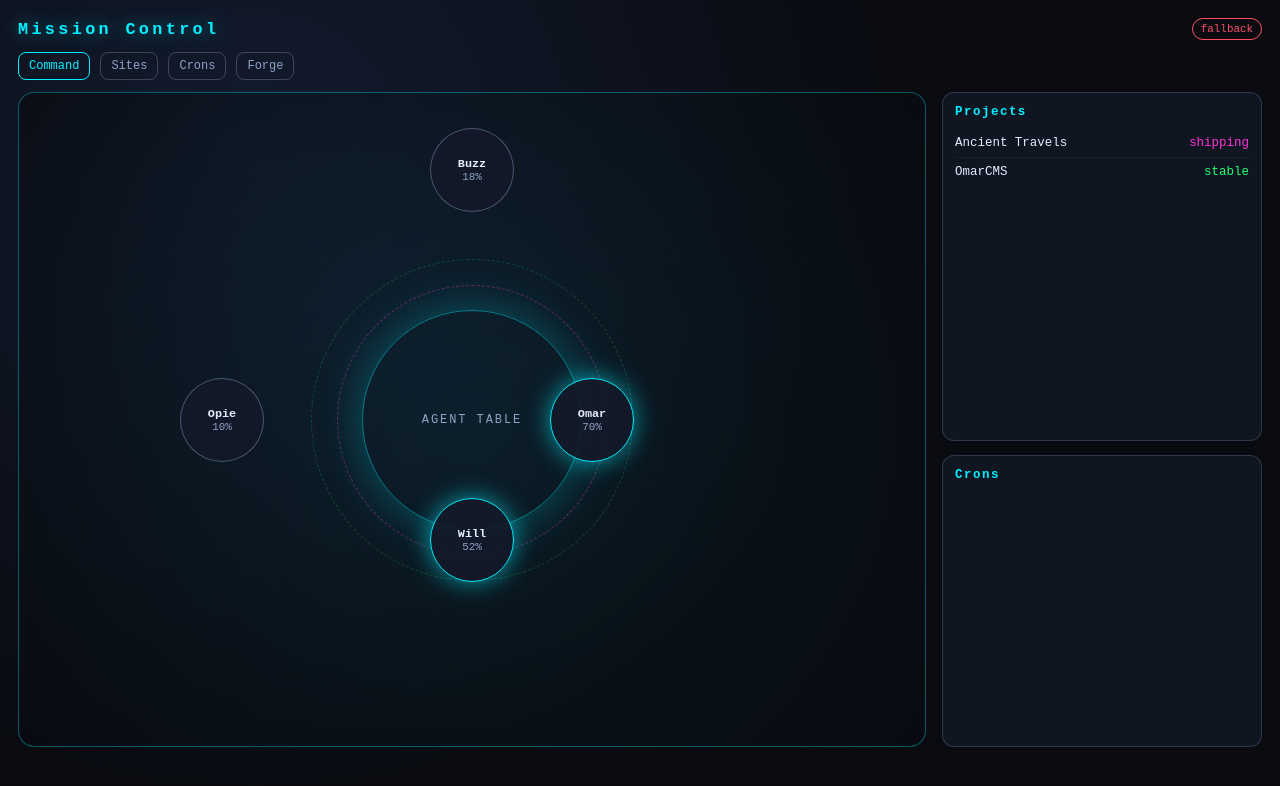
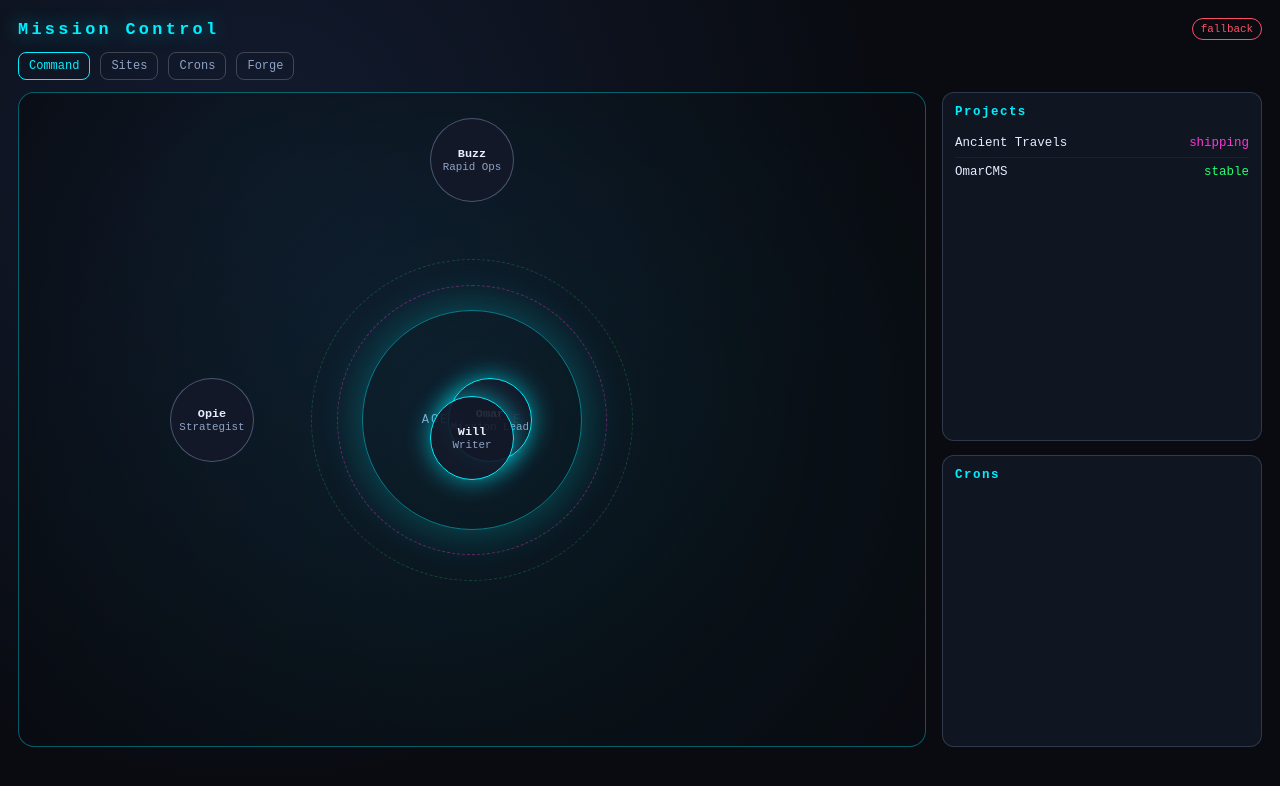
Before and after one commit to Syed7625/openclaw-opsdeck-core, a React (Vite) app: page / in a window 1280 px wide. Shown: the top 786 px of the page. Built offline with nearby package versions, Linux system fonts and the light colour scheme; no server answers.

Commit message:
fix: place only currently-used agents at table center

```diff
--- a/src/pages/CommandPage.tsx
+++ b/src/pages/CommandPage.tsx
@@ -1,19 +1,32 @@
 import { useMemo } from 'react'
 import { useOutletContext } from 'react-router-dom'
 import type { Overview } from '../types'
+
+function getRole(agentName: string) {
+  const n = agentName.toLowerCase()
+  if (n.includes('omar')) return 'Mission Lead'
+  if (n.includes('opus') || n.includes('opie')) return 'Strategist'
+  if (n.includes('sonnet') || n.includes('will')) return 'Writer'
+  if (n.includes('grok') || n.includes('elon')) return 'Builder'
+  if (n.includes('gemini') || n.includes('buzz')) return 'Rapid Ops'
+  if (n.includes('sage')) return 'Research'
+  if (n.includes('forge')) return 'Heavy Lift'
+  if (n.includes('kite')) return 'Generalist'
+  return 'Agent'
+}
 
 export default function CommandPage() {
   const data = useOutletContext<Overview>()
   const positioned = useMemo(() => data.agents.map((a, i) => {
     const angle = (i / Math.max(1, data.agents.length)) * Math.PI * 2
-    const r = a.state === 'active' ? 120 : a.state === 'error' ? 190 : 250
-    return { ...a, x: Math.cos(angle) * r, y: Math.sin(angle) * r }
+    const r = a.state === 'active' ? 18 : 260
+    return { ...a, role: getRole(a.name), x: Math.cos(angle) * r, y: Math.sin(angle) * r }
   }), [data.agents])
 
   return <div className="layout">
     <div className="table-wrap">
       <div className="table-core"><div className="ring" /><div className="ring ring-2" /><div className="label">AGENT TABLE</div></div>
-      {positioned.map(a => <div key={a.id} className={`agent ${a.state}`} style={{ transform: `translate(calc(-50% + ${a.x}px), calc(-50% + ${a.y}px))` }}><strong>{a.name}</strong><small>{a.load}%</small></div>)}
+      {positioned.map(a => <div key={a.id} className={`agent ${a.state}`} style={{ transform: `translate(calc(-50% + ${a.x}px), calc(-50% + ${a.y}px))` }}><strong>{a.name}</strong><small>{a.role}</small></div>)}
     </div>
     <aside className="sidepanel">
       <div className="panel"><h2>Projects</h2>{data.projects.map(p => <div className="row" key={p.name}><span>{p.name}</span><em className={p.status}>{p.status}</em></div>)}</div>
```
Also changed, not shown: 1 other file (tests, documents, lock files or other folders).
